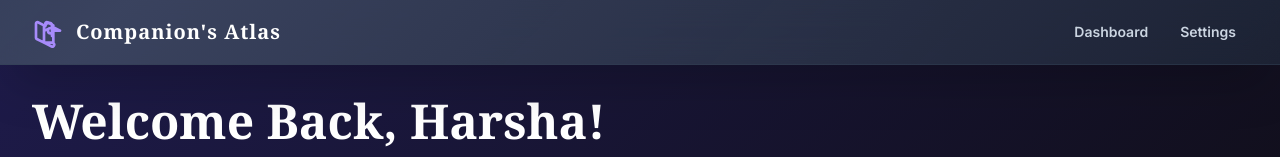
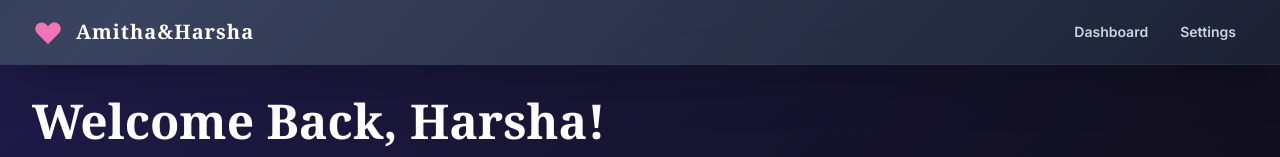
Before and after one commit to balanaguharsha/ourplanner, a plain HTML site: page index.html in a window 1280 px wide. Shown: the top 157 px of the page. Drawn offline with nearby package versions, Linux system fonts and the light colour scheme.

Commit message:
Update index.html

```diff
--- a/index.html
+++ b/index.html
@@ -3,7 +3,7 @@
 <head>
     <meta charset="UTF-8">
     <meta name="viewport" content="width=device-width, initial-scale=1.0">
-    <title>Companion's Atlas</title>
+    <title>Amitha&Harsha</title>
     <script src="https://cdn.tailwindcss.com"></script>
     <link rel="preconnect" href="https://fonts.googleapis.com">
     <link rel="preconnect" href="https://fonts.gstatic.com" crossorigin>
@@ -126,8 +126,8 @@
         <div class="max-w-7xl mx-auto px-4 sm:px-6 lg:px-8">
             <div class="flex items-center justify-between h-16">
                 <div class="flex items-center cursor-pointer group" id="logo-button">
-                     <svg class="w-8 h-8 text-violet-400 group-hover:text-violet-300 transition-all duration-300 group-hover:rotate-[-12deg]" fill="none" viewBox="0 0 24 24" stroke="currentColor"><path stroke-linecap="round" stroke-linejoin="round" stroke-width="2" d="M9 20l-5.447-2.724A1 1 0 013 16.382V5.618a1 1 0 011.447-.894L9 7m0 13V7m0 13h6m-6 0l5.447 2.724A1 1 0 0016 20.382V9.618a1 1 0 00-1.447-.894L9 11m6 4V7m6 4h-6m6 0l-5.447-2.724A1 1 0 0010 7.618V5.618a1 1 0 011.447-.894L16 7m0 4a2 2 0 11-4 0 2 2 0 014 0z"></path></svg>
-                    <h1 class="ml-3 text-xl font-bold font-serif text-white tracking-wider group-hover:text-violet-200 transition-colors">Companion's Atlas</h1>
+                     <svg class="w-8 h-8 text-pink-400 group-hover:text-pink-300 transition-all duration-300 group-hover:scale-110" fill="currentColor" viewBox="0 0 20 20" xmlns="http://www.w3.org/2000/svg"><path fill-rule="evenodd" d="M3.172 5.172a4 4 0 015.656 0L10 6.343l1.172-1.171a4 4 0 115.656 5.656L10 17.657l-6.828-6.829a4 4 0 010-5.656z" clip-rule="evenodd"></path></svg>
+                    <h1 class="ml-3 text-xl font-bold font-serif text-white tracking-wider group-hover:text-pink-200 transition-colors">Amitha&Harsha</h1>
                 </div>
                 <nav class="flex items-center gap-2">
                     <button data-page="dashboard" class="nav-button text-slate-300 hover:text-white px-3 py-2 rounded-md transition-colors text-sm font-semibold">Dashboard</button>
```
